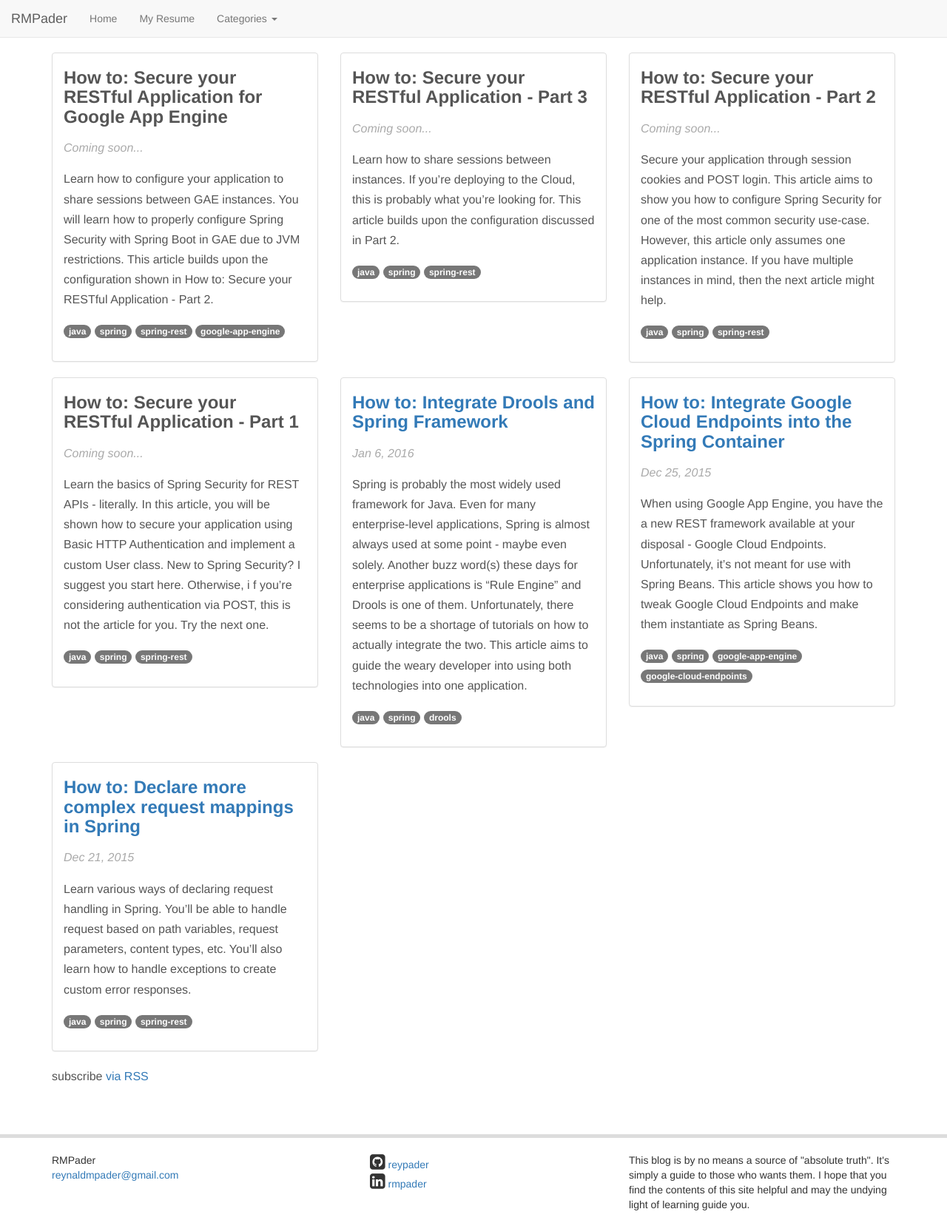
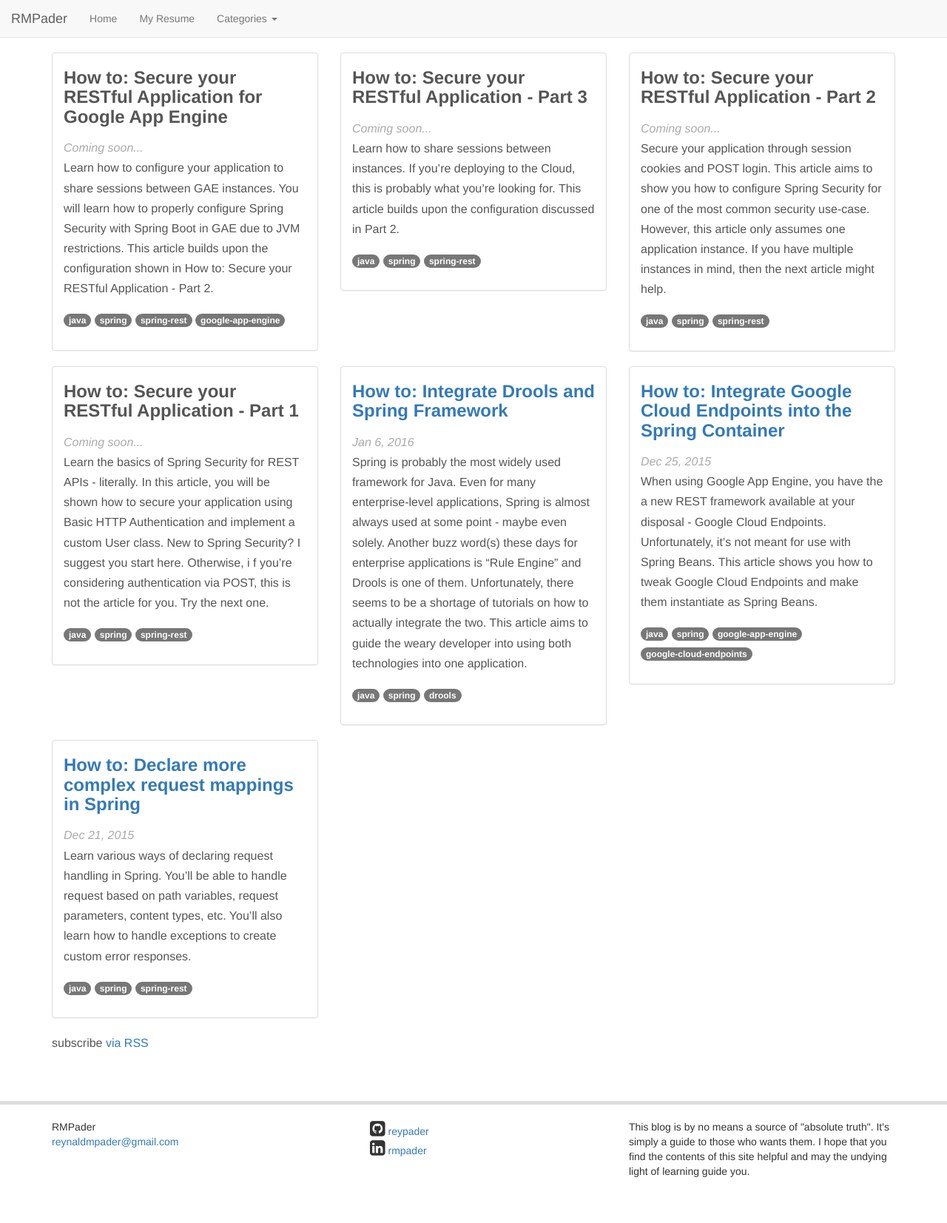
Before and after one commit to reypader/reypader.github.io-wip, a Jekyll site: the page built from index.html, in a window 1280 px wide. Shown: the whole page at 74% size. Built offline with Jekyll 4.4.1, drawn with Linux system fonts in a browser that asks for light colours; nearby versions of some CDN libraries; Markdown is read by kramdown in place of the engine named in the settings; after the commit the page ends 1608 px from its top, so only the background shows below that.

Commit message:
layout updates

```diff
--- a/_layouts/tag_page.html
+++ b/_layouts/tag_page.html
@@ -5,7 +5,7 @@ layout: default
 <hr style="margin-top:0"/>
 <div class="home">
 
-  <div class="row">
+  <div class="flowing">
     {% for post in page.posts %}
     <div class="col-md-4">
       <div class="post-card panel panel-default">
@@ -26,7 +26,7 @@ layout: default
            </time>
         </span>
 
-        <p>{{post.description | markdownify}}</p>
+        {{post.description | markdownify}}
         {% for tag in post.tags %}
         <a href="/tag/{{tag}}.html">
           <span class="badge">{{tag}}</span>
--- a/index.html
+++ b/index.html
@@ -24,7 +24,7 @@ layout: default
            </time>
         </span>
 
-        <p>{{post.description | markdownify}}</p>
+        {{post.description | markdownify}}
         {% for tag in post.tags %}
         <a href="/tag/{{tag}}.html">
           <span class="badge">{{tag}}</span>
```
